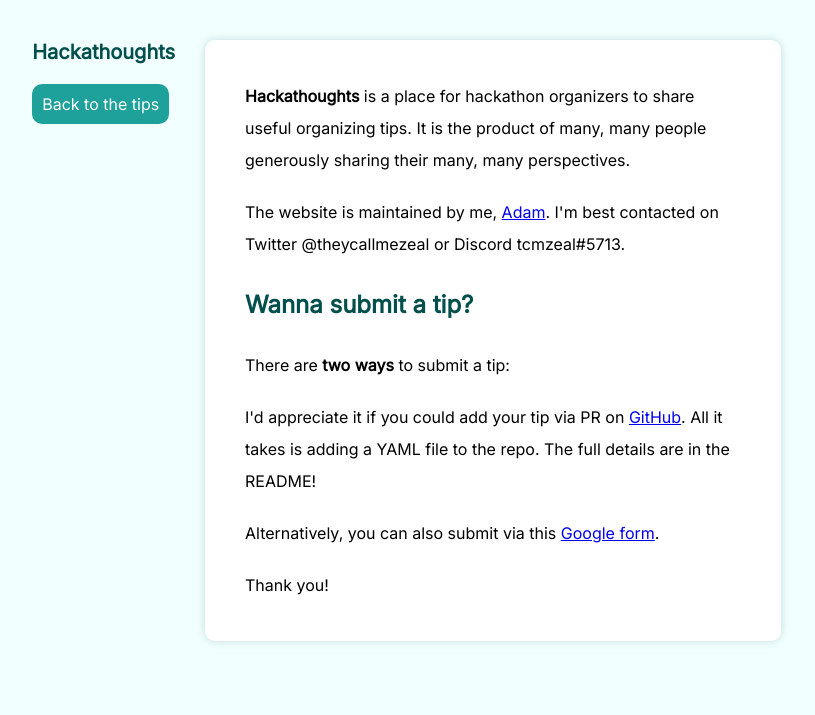
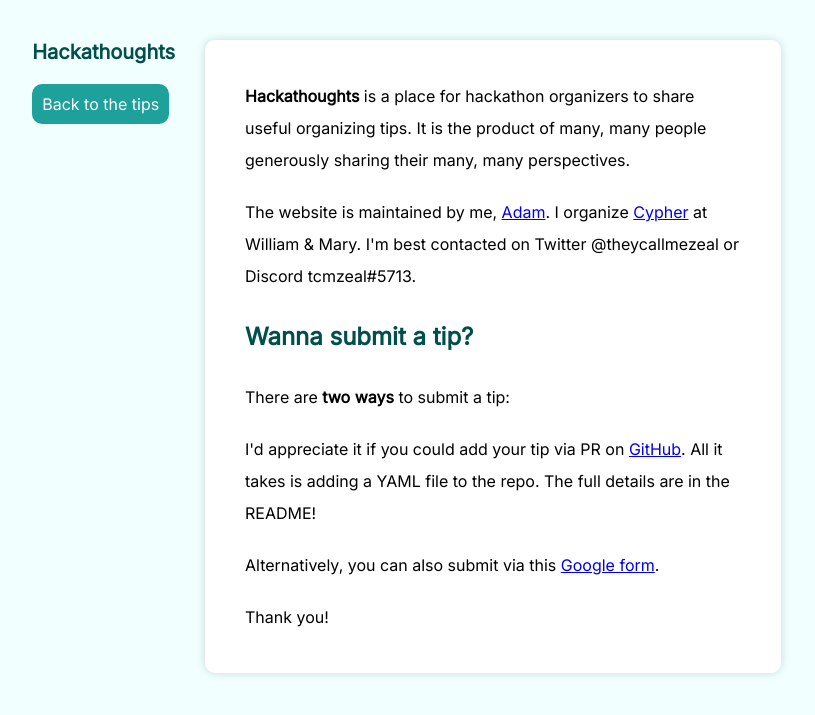
Before and after one commit to hackathoughts/hackathoughts.github.io, a Jekyll site: the page built from submit.html, in a window 1280 px wide. Shown: the top 715 px of the page, without its empty margins (243-1058 px from the left). Built offline with Jekyll 4.4.1, drawn with Linux system fonts in a browser that asks for light colours.

Commit message:
shoutout cypher

```diff
--- a/submit.html
+++ b/submit.html
@@ -14,7 +14,7 @@
     <main>
         <div id="paragraph-text">
             <p><strong>Hackathoughts</strong> is a place for hackathon organizers to share useful organizing tips. It is the product of many, many people generously sharing their many, many perspectives.</p>
-            <p>The website is maintained by me, <a href="http://theycallmezeal.me">Adam</a>. I'm best contacted on Twitter @theycallmezeal or Discord tcmzeal#5713.</p>
+            <p>The website is maintained by me, <a href="http://theycallmezeal.me">Adam</a>. I organize <a href="http://cypher.cs.wm.edu">Cypher</a> at William & Mary. I'm best contacted on Twitter @theycallmezeal or Discord tcmzeal#5713.</p>
             <h1>Wanna submit a tip?</h1>
             <p>There are <strong>two ways</strong> to submit a tip:</p>
             <p>I'd appreciate it if you could add your tip via PR on <a href="https://github.com/hackathoughts/hackathoughts.github.io">GitHub</a>. All it takes is adding a YAML file to the repo. The full details are in the README!</p>
```
